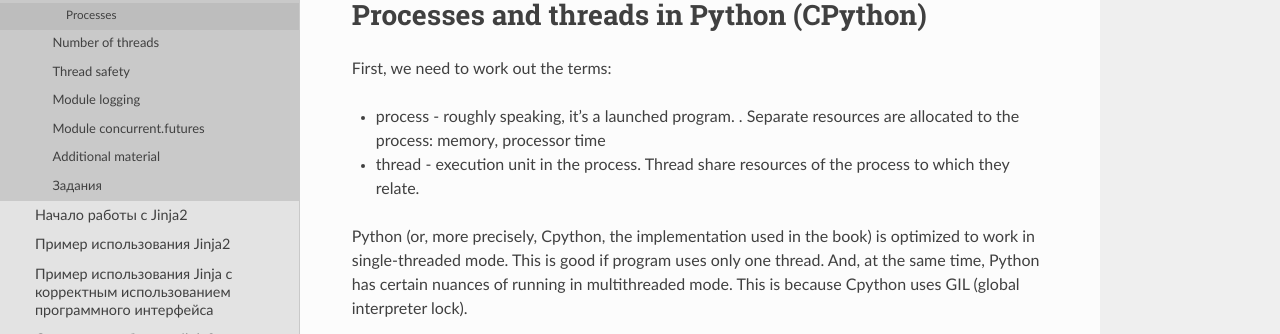
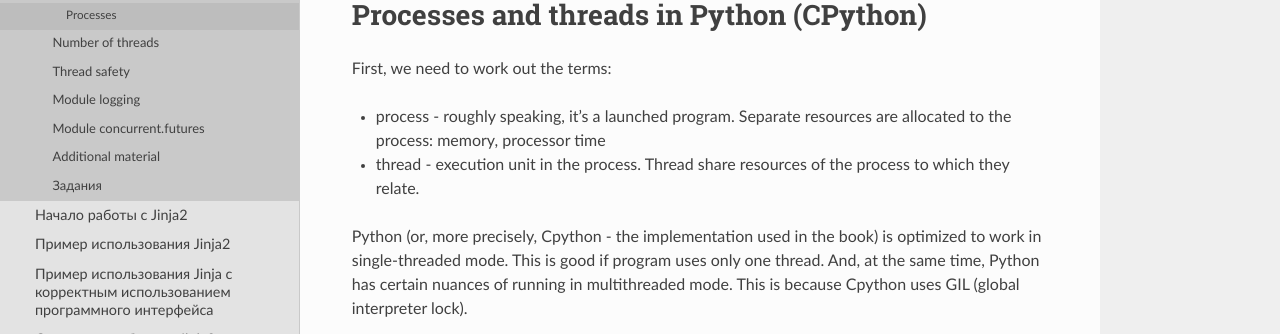
Before and after one commit to Aidar5/nattoeng, a Sphinx documentation site: the page built from docs/source/book/20_concurrent_connections/cpython_gil.rst, in a window 1280 px wide and 900 px high. Shown: the part 174-508 px from the top of the window. Built offline with Sphinx 7.4.7 and the Read the Docs theme 2.0.0, drawn with Linux system fonts in a browser that asks for light colours; pages that are not in the unit, such as notebooks, are missing from menus.

```diff
--- a/docs/source/book/20_concurrent_connections/cpython_gil.rst
+++ b/docs/source/book/20_concurrent_connections/cpython_gil.rst
@@ -3,10 +3,10 @@ Processes and threads in Python (CPython)
 
 First, we need to work out the terms:
 
--  process - roughly speaking, it's a launched program. . Separate resources are allocated to the process: memory, processor time
+-  process - roughly speaking, it's a launched program. Separate resources are allocated to the process: memory, processor time
 -  thread - execution unit in the process. Thread share resources of the process to which they relate.
 
-Python (or, more precisely, Cpython, the implementation used in the book)
+Python (or, more precisely, Cpython - the implementation used in the book)
 is optimized to work in single-threaded mode. This is good if program uses only one thread. And, at the same time, Python has certain nuances of running in multithreaded mode. This is because Cpython uses GIL (global interpreter lock).
 
 GIL does not allow multiple threads to execute Python code at the same time. If you don’t go into detail, GIL can be visualized as a sort of flag that carried over from thread to thread. Whoever has the flag can do the job. The flag is transmitted either every Python instruction or, for example, when some type of input-output operation is performed.
```
